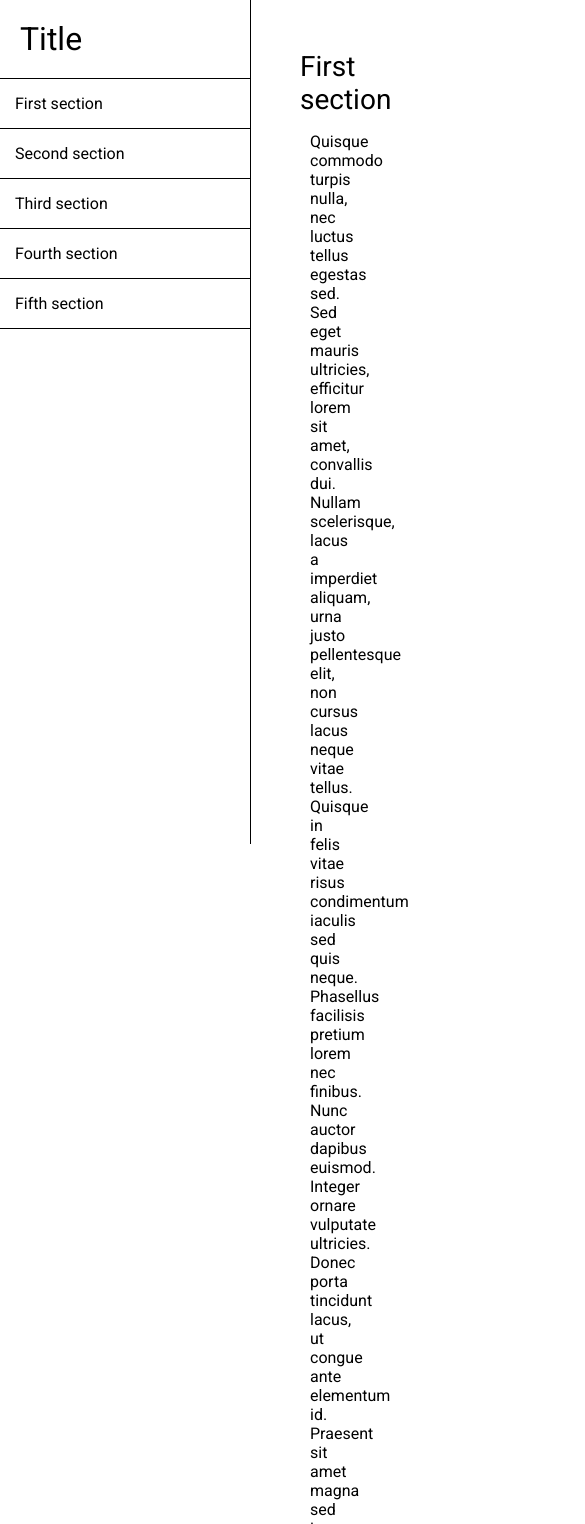
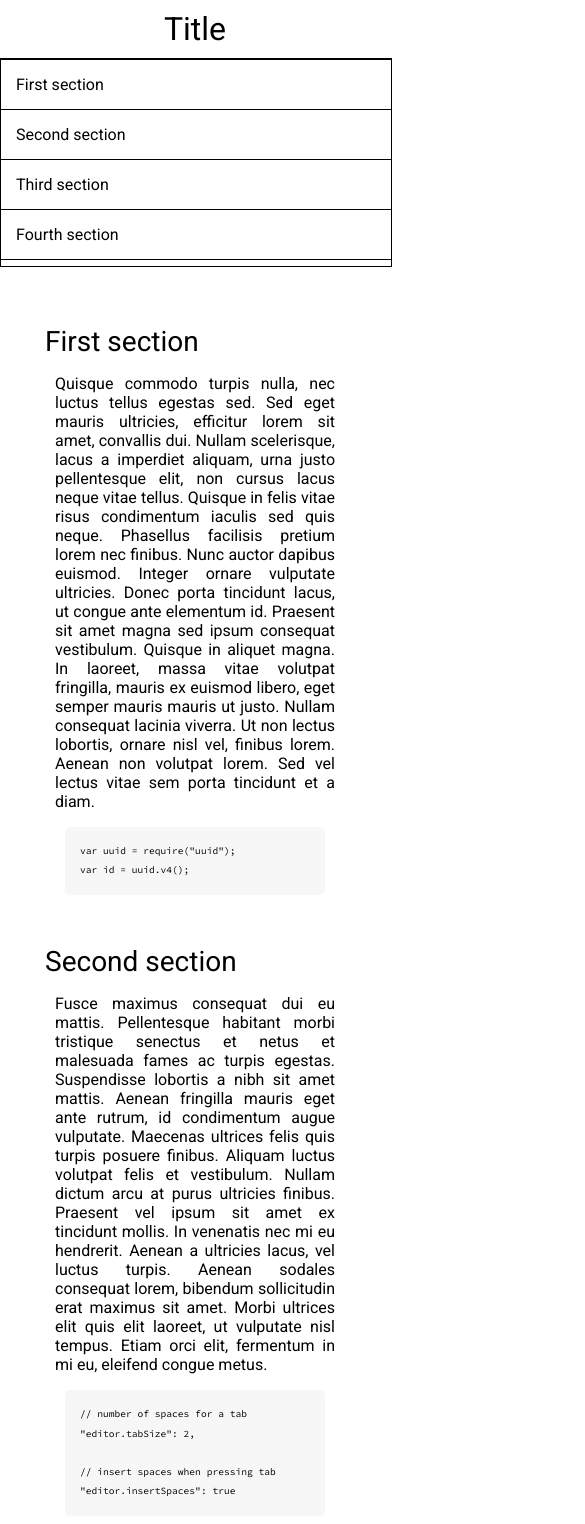
Before and after one commit to marccompta/freecodecamp-responsive-web-design-projects, a plain HTML site: page tech-doc-project/index.html in a window 390 px wide. Shown: the top 1524 px of the page, 585 px wide, since content can reach past the window. Drawn offline with Linux system fonts and the light colour scheme.

Commit message:
Update Technical Documentation project.

```diff
--- a/tech-doc-project/index.html
+++ b/tech-doc-project/index.html
@@ -29,8 +29,8 @@
         </ul>
     </nav>
     <main id="main-doc">
-        <section class="main-section">
-            <header class="section-title" id="First_section">
+        <section id="First_section" class="main-section">
+            <header class="section-title">
                 First section
             </header>
             <p>
@@ -44,13 +44,12 @@
                 lobortis, ornare nisl vel, finibus lorem. Aenean non volutpat lorem. Sed vel lectus vitae sem porta
                 tincidunt et a diam.
             </p>
-            <code
+            <pre><code
 >var uuid = require("uuid");
-                var id = uuid.v4();
-            </code>
+var id = uuid.v4();</code></pre>
         </section>
-        <section class="main-section">
-            <header class="section-title" id="Second_section">
+        <section id="Second_section" class="main-section">
+            <header class="section-title">
                 Second section
             </header>
             <p>
@@ -63,13 +62,12 @@
                 ultrices elit quis elit laoreet, ut vulputate nisl tempus. Etiam orci elit, fermentum in mi eu, eleifend
                 congue metus.
             </p>
-                <code
+                <pre><code
 >// number of spaces for a tab
 "editor.tabSize": 2,
 
 // insert spaces when pressing tab
-                    "editor.insertSpaces": true
-                </code>
+"editor.insertSpaces": true</code></pre>
             <p>
                 Aenean accumsan diam vitae ornare egestas. Duis ac nibh ultrices, bibendum risus sed, tempor risus.
                 Etiam faucibus tellus non ligula tincidunt finibus. Integer id eros faucibus, elementum felis et,
@@ -77,8 +75,8 @@
                 augue in risus accumsan laoreet. Ut blandit iaculis facilisis.
             </p>
         </section>
-        <section class="main-section">
-            <header class="section-title" id="Third_section">
+        <section id="Third_section" class="main-section">
+            <header class="section-title">
                 Third section
             </header>
             <p>
@@ -89,10 +87,9 @@
                 gravida tincidunt. Phasellus erat ipsum, dictum in sapien ut, facilisis venenatis enim. Etiam commodo
                 rutrum odio ut dictum.
             </p>
-                <code
+                <pre><code
 >let r = Math.random().toString(36).substring(7);
-                    console.log("random", r);
-                </code>
+console.log("random", r);</code></pre>
             <p>
                 Aenean quis aliquet erat. Mauris sollicitudin lorem id nisi tincidunt auctor. Sed pellentesque nisl eget
                 nulla aliquam fringilla. Nullam commodo gravida ipsum. Nam pretium tortor lacus, quis facilisis purus
@@ -122,8 +119,8 @@
                 bibendum ante. Pellentesque gravida tellus metus. Phasellus eget vestibulum lectus.
             </p>
         </section>
-        <section class="main-section">
-            <header class="section-title" id="Fourth_section">
+        <section id="Fourth_section" class="main-section">
+            <header class="section-title">
                 Fourth section
             </header>
             <p>
@@ -135,13 +132,12 @@
                 molestie suscipit sapien eget porta. Morbi pellentesque sapien non urna lacinia viverra. Sed mollis ante
                 vel enim dignissim blandit.
             </p>
-                <code
+                <pre><code
 >var crypto = require("crypto");
-                    var id = crypto.randomBytes(20).toString('hex');
-                </code>
+var id = crypto.randomBytes(20).toString('hex');</code></pre>
         </section>
-        <section class="main-section">
-            <header class="section-title" id="Fifth_section">
+        <section id="Fifth_section" class="main-section">
+            <header class="section-title">
                 Fifth section
             </header>
             <p>
@@ -150,10 +146,10 @@
                 elit. Phasellus eget faucibus elit. Praesent pharetra accumsan porta. Quisque accumsan est eget leo
                 rutrum, a ornare tellus congue. Pellentesque a est et tortor auctor tincidunt.
             </p>
-                <code
+                <pre><code
 >function makeid(length) {
     var result           = '';
-                        var characters       = 'ABCDEFGHIJKLMNOPQRSTUVWXYZabcdefghijklmnopqrstuvwxyz0123456789';
+    var characters       = 'ABCDEFGHIJKLMNOPQRSTUVWXYZ';
     var charactersLength = characters.length;
     for ( var i = 0; i < length; i++ ) {
         result += characters.charAt(Math.floor(Math.random() * charactersLength));
@@ -161,8 +157,7 @@
     return result;
 }
 
-                        console.log(makeid(5));
-                </code>
+console.log(makeid(5));</code></pre>
             <p>
                 Mauris vel risus eros. Integer sit amet arcu lobortis, blandit felis quis, cursus magna. In faucibus
                 felis et leo tincidunt viverra. Donec sed auctor nibh. Proin at ligula vel lorem efficitur aliquet. Sed
--- a/tech-doc-project/styles.css
+++ b/tech-doc-project/styles.css
@@ -1,8 +1,4 @@
 @import url('https://fonts.googleapis.com/css?family=Roboto|Source+Code+Pro&display=swap');
-
-:root {
-
-}
 
 body {
     font-family: 'Roboto', sans-serif;
@@ -77,9 +73,9 @@ code {
     position: relative;
     display: block;
     font-family: 'Source Code Pro', monospace;
-    font-size: 0.75rem;
+    font-size: 0.60rem;
     text-align: left;
-    white-space: pre-line;
+    white-space: pre-wrap;
     word-break: normal;
     word-wrap: normal;
     line-height: 2;
@@ -88,3 +84,34 @@ code {
     margin: 10px;
     border-radius: 5px;
 }
+
+@media only screen and (max-width: 815px) {
+    #navbar {
+        position: absolute;
+        top: 0;
+        padding: 0;
+        margin: 0;
+        width: 100%;
+        max-height: 275px;
+        border: none;
+    }
+
+    .title {
+        margin: 10px 20px 10px 20px;
+        text-align: center;
+    }
+
+    #navbar ul {
+        position: relative;
+        top: 0;
+        border: 1px solid black;
+        width: 100%;
+        height: 207px;
+    }
+
+    #main-doc {
+        top: 275px;
+        left: 55px;
+        right: 55px;
+    }
+}
```
Lines whose indentation alone changed are shown as unchanged.
